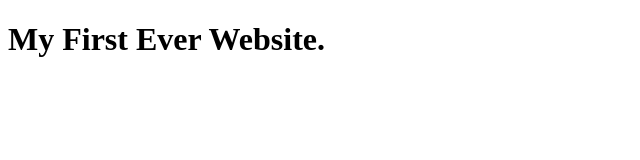
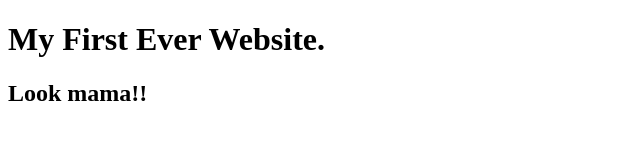
Before and after one commit to hasanmehedi44/my-first-website, a plain HTML site: page index.html in a window 1280 px wide. Shown: the whole page, without its empty margins (0-640 px from the left). Drawn offline with Linux system fonts and the light colour scheme.

Commit message:
Update index.html

```diff
--- a/index.html
+++ b/index.html
@@ -7,5 +7,6 @@
 </head>
 <body>
     <h1>My First Ever Website.</h1>
+    <h2> Look mama!! </h2>
 </body>
 </html>
```
